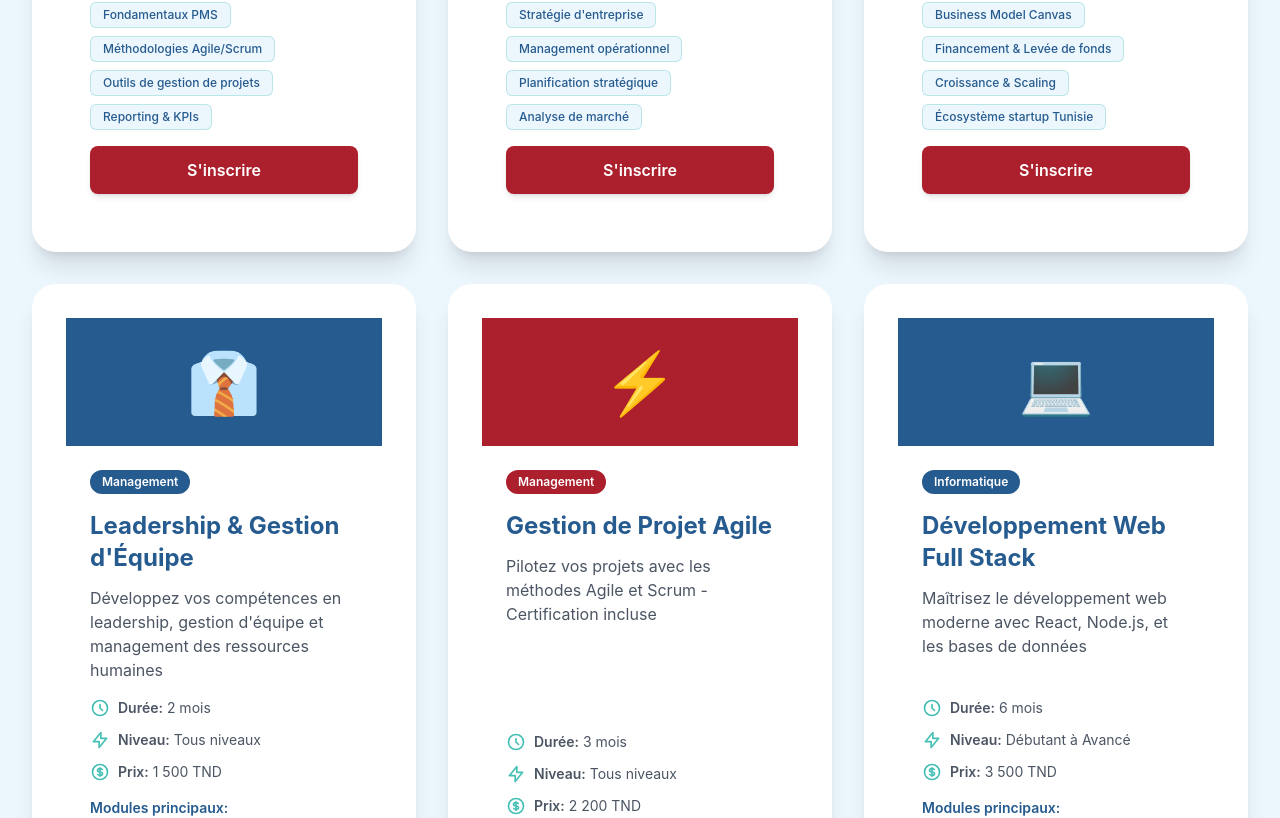
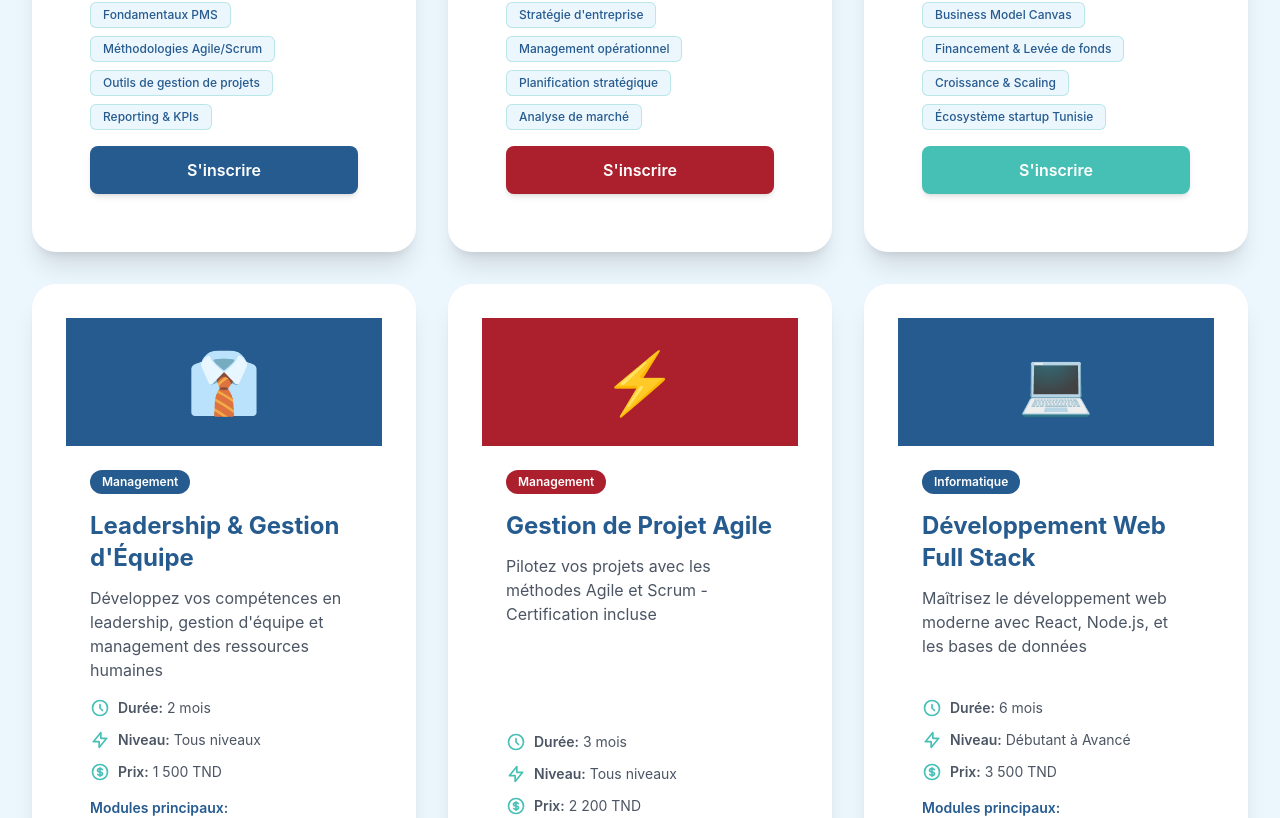
Before and after one commit to adambelguith/exa, a Next.js app: page /formations in a window 1280 px wide. Shown: the part 1173-1991 px from the top of the page. Built offline with nearby package versions, Linux system fonts and the light colour scheme.

Commit message:
fix first build

```diff
--- a/app/components/Button.tsx
+++ b/app/components/Button.tsx
@@ -1,4 +1,4 @@
-import { ReactNode } from 'react';
+import { ReactNode, CSSProperties } from 'react';
 
 interface ButtonProps {
   children: ReactNode;
@@ -7,6 +7,7 @@ interface ButtonProps {
   onClick?: () => void;
   href?: string;
   className?: string;
+  style?: CSSProperties;
 }
 
 export default function Button({
@@ -16,6 +17,7 @@ export default function Button({
   onClick,
   href,
   className = '',
+  style,
 }: ButtonProps) {
   const baseStyles = 'inline-block font-semibold rounded-lg transition-all duration-300 text-center shadow-md';
 
@@ -36,14 +38,14 @@ export default function Button({
 
   if (href) {
     return (
-      <a href={href} className={classes}>
+      <a href={href} className={classes} style={style}>
         {children}
       </a>
     );
   }
 
   return (
-    <button onClick={onClick} className={classes}>
+    <button onClick={onClick} className={classes} style={style}>
       {children}
     </button>
   );
--- a/app/components/Card.tsx
+++ b/app/components/Card.tsx
@@ -1,17 +1,19 @@
-import { ReactNode } from 'react';
+import { ReactNode, CSSProperties } from 'react';
 
 interface CardProps {
   children: ReactNode;
   className?: string;
   hover?: boolean;
+  style?: CSSProperties;
 }
 
-export default function Card({ children, className = '', hover = true }: CardProps) {
+export default function Card({ children, className = '', hover = true, style }: CardProps) {
   return (
     <div
       className={`bg-white rounded-3xl shadow-xl p-8 border-2 border-transparent ${
         hover ? 'hover:shadow-2xl hover:-translate-y-4 hover:border-[#46c0b5]/30 transition-all duration-500' : ''
       } ${className}`}
+      style={style}
     >
       {children}
     </div>
```
